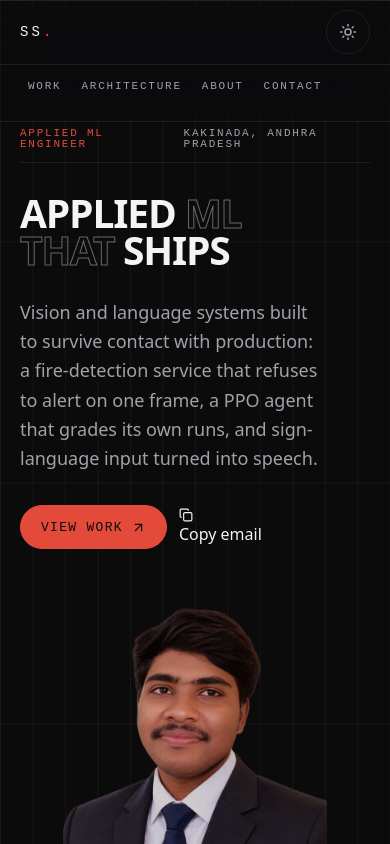
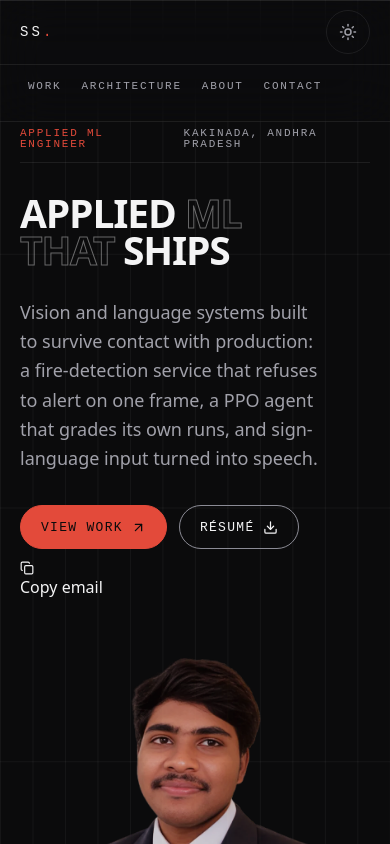
Before and after one commit to santhosh220z/Personal_Portfolio, a React (Vite) app: page / in a window 390 px wide. Shown: the top 844 px of the page. Built offline with nearby package versions, Linux system fonts and the light colour scheme; a web font is replaced by a local one.

Commit message:
feat(hero): wrap CTA action buttons in magnetic interaction

```diff
--- a/src/components/Hero.jsx
+++ b/src/components/Hero.jsx
@@ -6,6 +6,7 @@ import { GSAP_EASE_SOFT, GSAP_EASE_EXPO } from '../lib/motion';
 import { SITE } from '../data/site';
 import SubjectAsset from './SubjectAsset';
 import ScrubHeadline from './kinetic/ScrubHeadline';
+import Magnetic from './kinetic/Magnetic';
 import profileImg from '../assets/profile3.webp';
 
 
@@ -165,22 +166,27 @@ const Hero = () => {
               </p>
 
               <div data-hero-reveal="actions" className="mt-8 flex flex-wrap items-center gap-3">
+                <Magnetic>
                   <a href="#work" className="btn-pill btn-pill-solid">
                     View work
                     <ArrowUpRight size={15} aria-hidden="true" />
                   </a>
+                </Magnetic>
 
                 {/* `hidden sm:inline-flex` — keeps CTA row clean on narrow screens */}
+                <Magnetic className="hidden sm:inline-flex">
                   <a
                     href={SITE.resume}
                     download
                     aria-label="Download résumé (PDF)"
-                  className="btn-pill hidden sm:inline-flex"
+                    className="btn-pill"
                   >
                     Résumé
                     <Download size={15} aria-hidden="true" />
                   </a>
+                </Magnetic>
 
+                <Magnetic>
                   <button type="button" onClick={copy} aria-live="polite" className="hero-text-action">
                     {copied ? (
                       <Check size={14} className="text-accent" aria-hidden="true" />
@@ -189,6 +195,7 @@ const Hero = () => {
                     )}
                     {copied ? 'Copied' : failed ? 'Press ⌘C' : 'Copy email'}
                   </button>
+                </Magnetic>
               </div>
 
               <p
```
Lines whose indentation alone changed are shown as unchanged.
